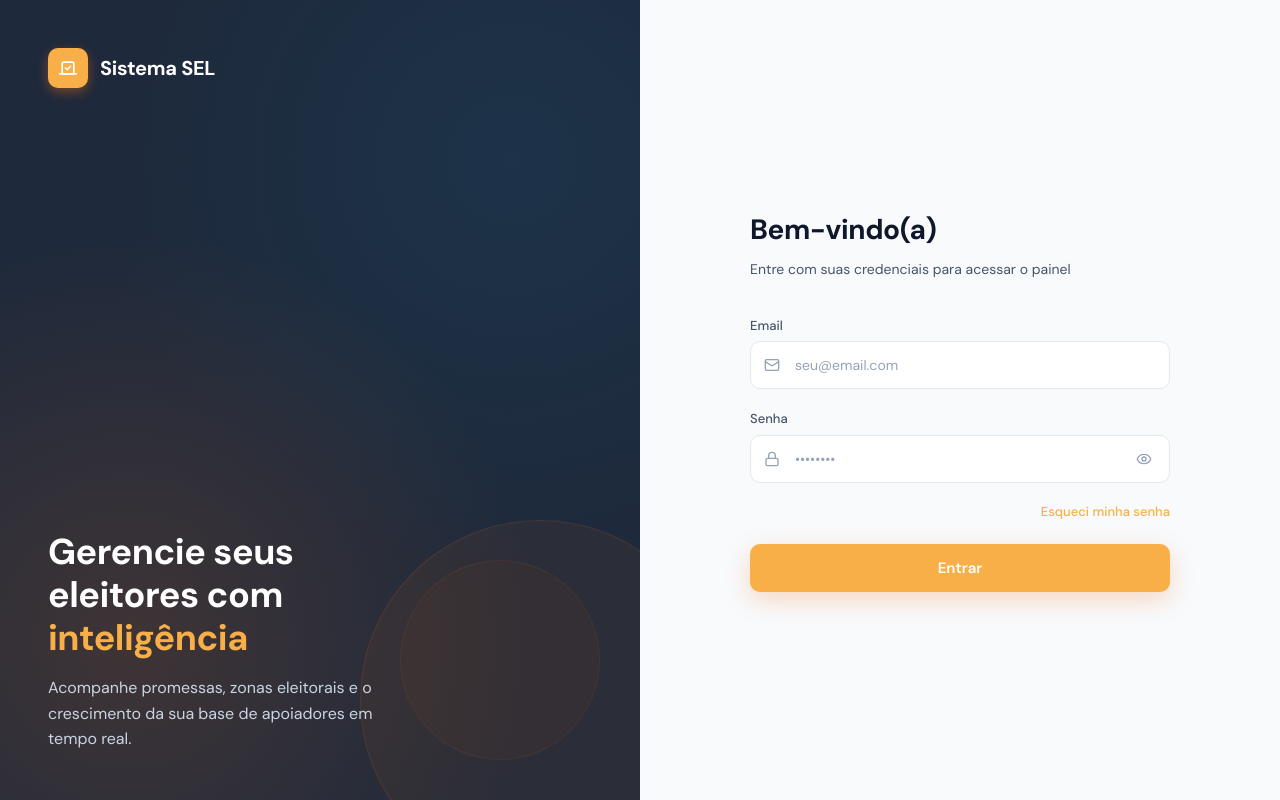
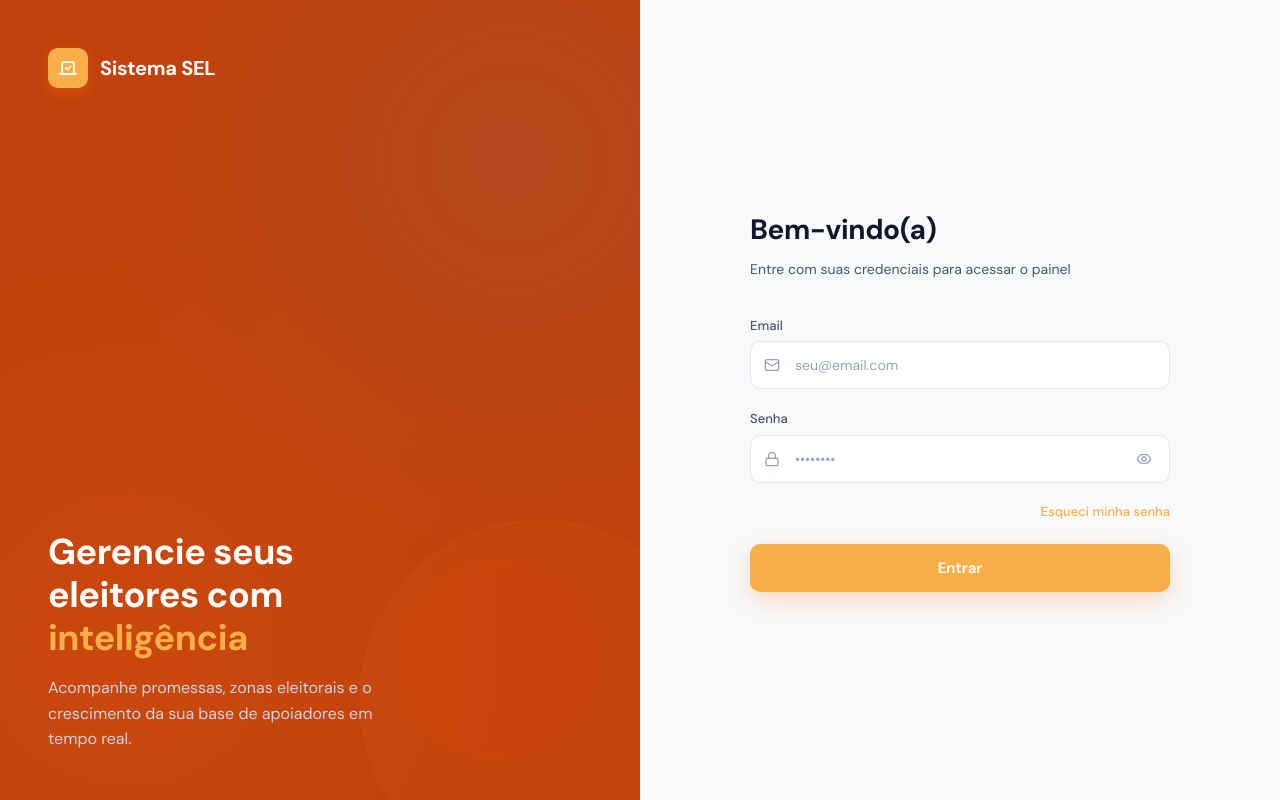
Before and after one commit to vitao-al/sistemaSEL, a Next.js app: page /login in a window 1280 px wide. Built offline with nearby package versions, Linux system fonts and the light colour scheme.

Commit message:
cor sidebar

```diff
--- a/src/styles/globals.css
+++ b/src/styles/globals.css
@@ -13,19 +13,19 @@
   --brand-primary-light: #FED7AA;
   --brand-primary-dark: #C2410C;
   --brand-primary-subtle: #FFF7ED;
-  --brand-secondary: #1E293B;
+  --brand-secondary: #C2410C;
   --brand-accent: #0EA5E9;
 
   /* Surfaces */
   --surface-bg: #F8FAFC;
   --surface-card: #FFFFFF;
   --surface-elevated: #FFFFFF;
-  --surface-sidebar: #1E293B;
-  --surface-sidebar-active: #334155;
+  --surface-sidebar: #E70030;
+  --surface-sidebar-active: #C2410C;
 
   /* Text */
   --text-primary: #0F172A;
-  --text-secondary: #475569;
+  --text-secondary: white;
   --text-muted: #94A3B8;
   --text-inverse: #FFFFFF;
   --text-sidebar: #CBD5E1;
```
